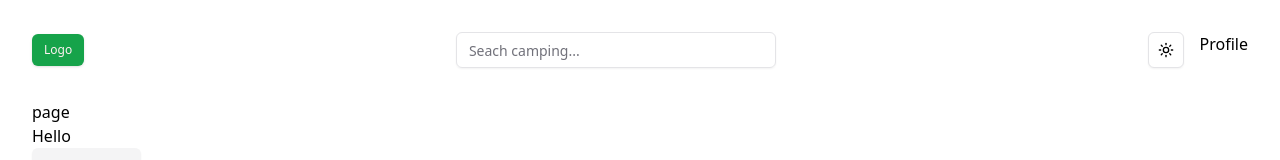
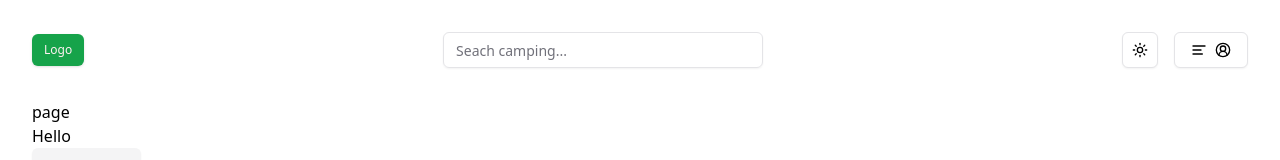
Before and after one commit to tamphimai007/nextjs15-camping, a Next.js app: page / in a window 1280 px wide. Shown: the top 160 px of the page. Built offline with nearby package versions, Linux system fonts and the light colour scheme.

Commit message:
EP 4 Profile Button

```diff
--- /dev/null
+++ b/components/Navbar/DropdownListMenu.tsx
@@ -0,0 +1,39 @@
+// rafce
+import { AlignLeft } from "lucide-react";
+import {
+  DropdownMenu,
+  DropdownMenuContent,
+  DropdownMenuItem,
+  DropdownMenuLabel,
+  DropdownMenuSeparator,
+  DropdownMenuTrigger,
+} from "@/components/ui/dropdown-menu";
+import { Button } from "../ui/button";
+import UserIcon from "./UserIcon";
+import Link from "next/link";
+import { links } from "@/utils/links";
+
+const DropdownListMenu = () => {
+  return (
+    <DropdownMenu>
+      <DropdownMenuTrigger asChild>
+        <Button variant="outline">
+          <AlignLeft />
+          <UserIcon />
+        </Button>
+      </DropdownMenuTrigger>
+      <DropdownMenuContent>
+        <DropdownMenuLabel>My Account</DropdownMenuLabel>
+        <DropdownMenuSeparator />
+        {links.map((item, index) => {
+          return (
+            <DropdownMenuItem key={index}>
+              <Link href={item.href}>{item.label}</Link>
+            </DropdownMenuItem>
+          );
+        })}
+      </DropdownMenuContent>
+    </DropdownMenu>
+  );
+};
+export default DropdownListMenu;
--- a/components/Navbar/Navbar.tsx
+++ b/components/Navbar/Navbar.tsx
@@ -1,4 +1,5 @@
 import { DarkMode } from "./DarkMode";
+import DropdownListMenu from "./DropdownListMenu";
 import Logo from "./Logo";
 import Search from "./Search";
 
@@ -15,7 +16,7 @@
         {/* DarkMode & Profile */}
         <div className="flex gap-4">
           <DarkMode />
-          <h1>Profile</h1>
+          <DropdownListMenu />
         </div>
       </div>
     </nav>
--- /dev/null
+++ b/components/Navbar/UserIcon.tsx
@@ -0,0 +1,8 @@
+import { CircleUserRound } from "lucide-react";
+
+const UserIcon = () => {
+  return (
+    <CircleUserRound />
+  )
+}
+export default UserIcon
--- /dev/null
+++ b/utils/links.ts
@@ -0,0 +1,10 @@
+type NavLinks = {
+  href: string;
+  label: string;
+};
+
+export const links: NavLinks[] = [
+  { href: "/", label: "Home" },
+  { href: "/favorits", label: "Favorits" },
+  { href: "/camp", label: "Camp" },
+];
```
Also changed, not shown: 1 other file (tests, documents, lock files or other folders).
